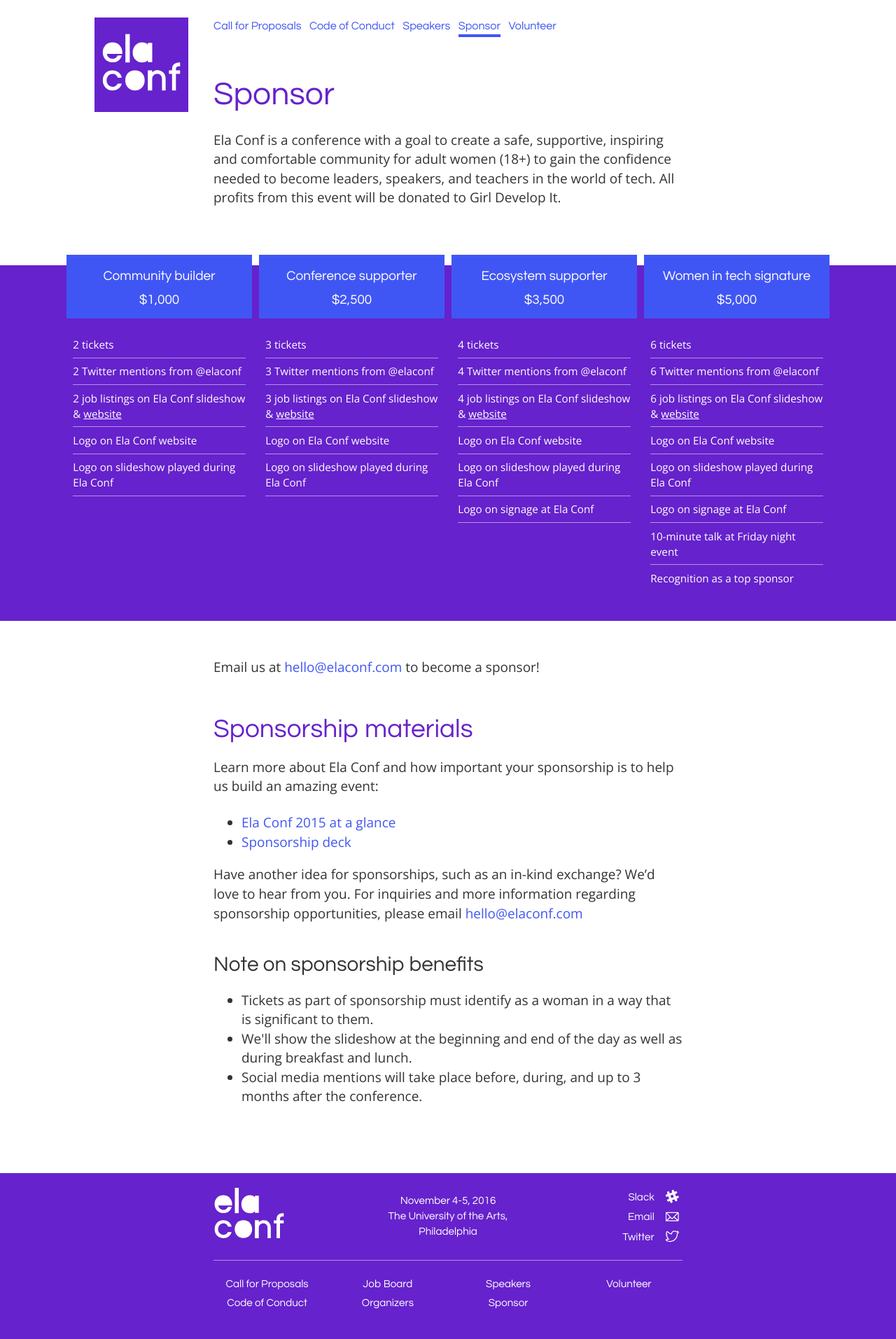
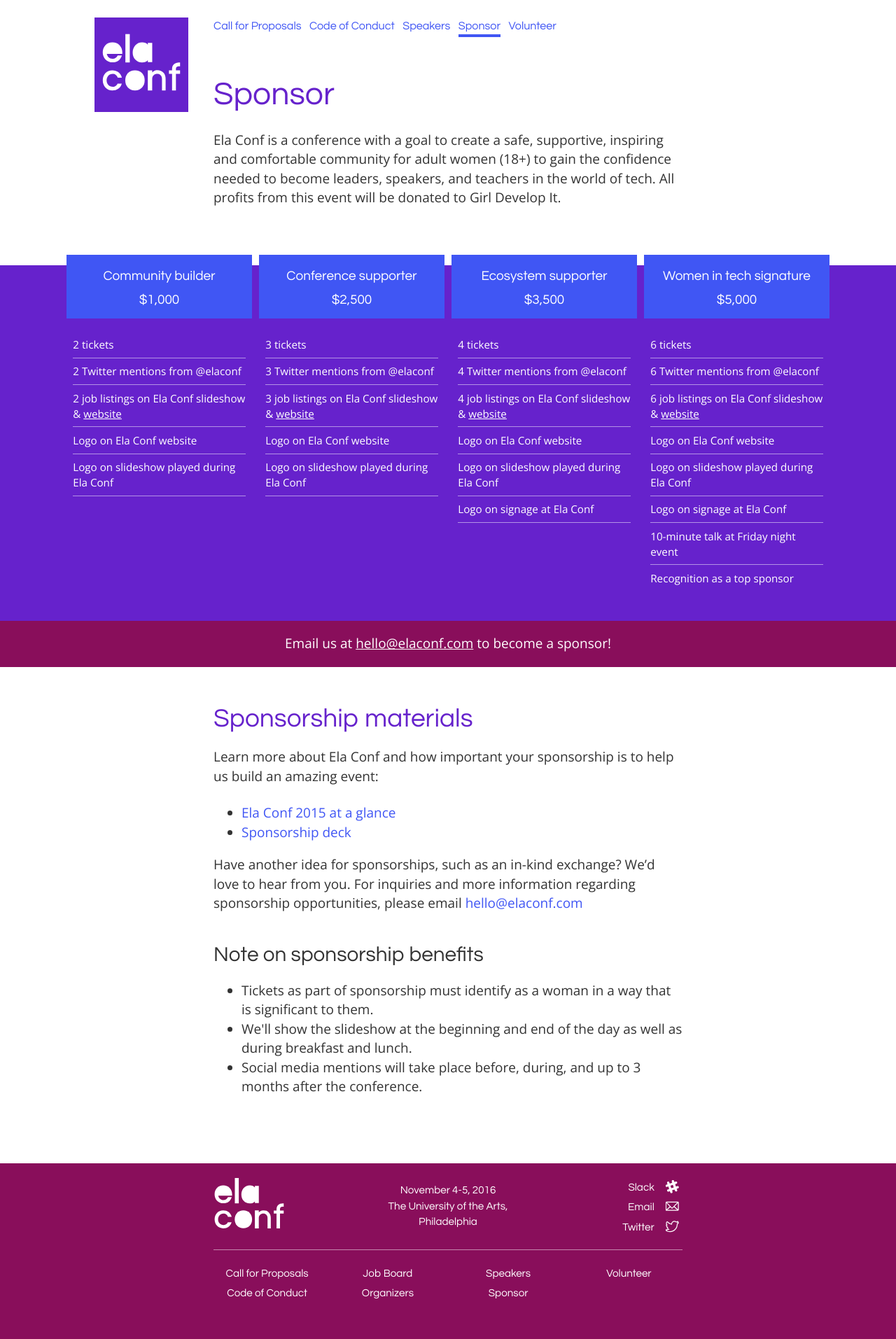
Before and after one commit to elaconf/elaconf.github.io, a Jekyll site: the page built from sponsor/index.html, in a window 1280 px wide. Shown: the whole page at 70% size. Built offline with Jekyll 4.4.1, drawn with Linux system fonts in a browser that asks for light colours.

Commit message:
new color :tada:

```diff
--- a/_sass/_variables.scss
+++ b/_sass/_variables.scss
@@ -5,7 +5,7 @@ $light: #fff;
 // main color accents
 $accent-main: #4056f4;
 $accent-main-light: #57dddd;
-$accent-secondary: #f7b32b;
+$accent-secondary: #890E5B;
 $accent-tertiary: #62c;
 
 $gradient-light: #f7b32b;
@@ -16,7 +16,7 @@ $turquoise: #57dddd;
 $blue: #4056f4;
 $violet: #c100fa;
 
-$footer-bg: $accent-tertiary;
+$footer-bg: $accent-secondary;
 
 $white: #fff;
 
--- a/sponsor/index.html
+++ b/sponsor/index.html
@@ -60,12 +60,10 @@ levels:
     {% endfor %}
   </div>
 </section>
+<div class="fill-shiny levels-contact">Email us at <a href="mailto:hello@elaconf.com">hello@elaconf.com</a> to become a sponsor!</div>
 
 <section class="fill-light">
   <div class="limiter">
-    <p>&nbsp;</p>
-    <p>Email us at <a href="mailto:hello@elaconf.com">hello@elaconf.com</a> to become a sponsor!</p>
-
     <h2>Sponsorship materials</h2>
     <p>Learn more about Ela Conf and how important your sponsorship is to help us build an amazing event:</p>
     <ul>
```
